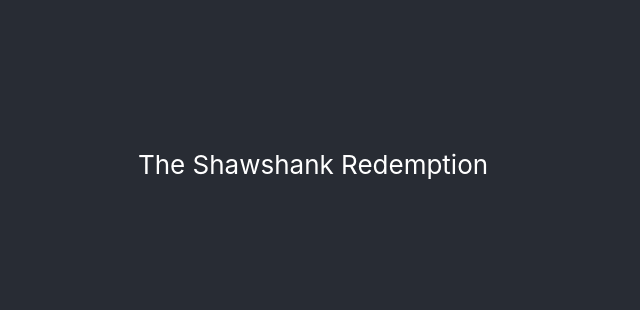
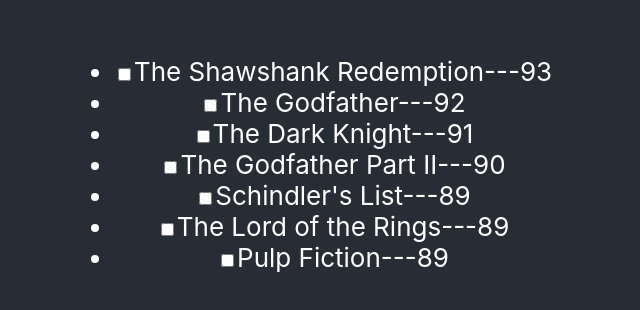
Before and after one commit to IJTINK7/Week, a React (Create React App) app in the folder SamuraiWillHelp/movielist/: page / in a window 1280 px wide. Shown: the part 236-546 px from the top of the page, without its empty margins (327-967 px from the left). Built offline with nearby package versions, Linux system fonts and the light colour scheme.

Commit message:
Showing list of movies

```diff
--- a/SamuraiWillHelp/movielist/src/App.tsx
+++ b/SamuraiWillHelp/movielist/src/App.tsx
@@ -12,10 +12,22 @@ function App() {
         {id: v1(), name: 'The Lord of the Rings', watched: false, rating: 89},
         {id: v1(), name: 'Pulp Fiction', watched: false, rating: 89}
     ])
+    const watchList = movies.map(el => {
+        return (
+            <li key={el.id}>
+                <input type="checkbox" checked={el.watched}/>
+                {`${el.name}---${el.rating}`}
+            </li>
+        )
+    })
   return (
     <div className="App">
       <header className="App-header">
-        <div className="main">{movies[0].name}</div>
+        <div className="main">
+            <ul>
+                {watchList}
+            </ul>
+        </div>
       </header>
     </div>
   );
```
